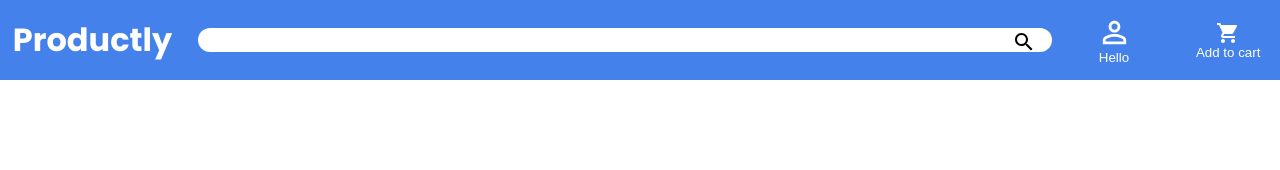
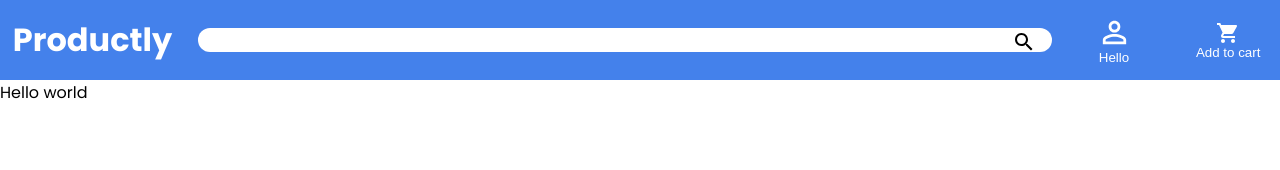
Before and after one commit to chiragglallwani/Productly, a React (Create React App) app: page /home in a window 1280 px wide. Shown: the top 170 px of the page. Built offline with nearby package versions, Linux system fonts and the light colour scheme; no server answers.

Commit message:
HomePage added

```diff
--- a/package.json
+++ b/package.json
@@ -8,6 +8,7 @@
     "@testing-library/jest-dom": "^5.14.1",
     "@testing-library/react": "^11.2.7",
     "@testing-library/user-event": "^12.8.3",
+    "axios": "^0.21.1",
     "firebase": "^8.8.1",
     "firebase-tools": "^9.16.0",
     "react": "^17.0.2",
--- a/src/App.js
+++ b/src/App.js
@@ -2,6 +2,7 @@ import React from 'react'
 import Header from './components/Header'
 import {BrowserRouter as Router, Switch, Route} from 'react-router-dom'
 import Login from './components/Login';
+import Home from './components/Home';
 
 function App() {
 
@@ -15,7 +16,10 @@ function App() {
 
                 />
             </Route>
-            <Route path="/home" component={Header}/>
+            <Route path="/home">
+                <Header/>
+                <Home/>
+            </Route>
                 </Switch>
             </div>
         </Router>
--- /dev/null
+++ b/src/components/Home.js
@@ -0,0 +1,11 @@
+import React from 'react'
+
+function Home() {
+    return (
+        <div className="home__page">
+            Hello world
+        </div>
+    )
+}
+
+export default Home
```
Also changed, not shown: 1 other file (tests, documents, lock files or other folders).
